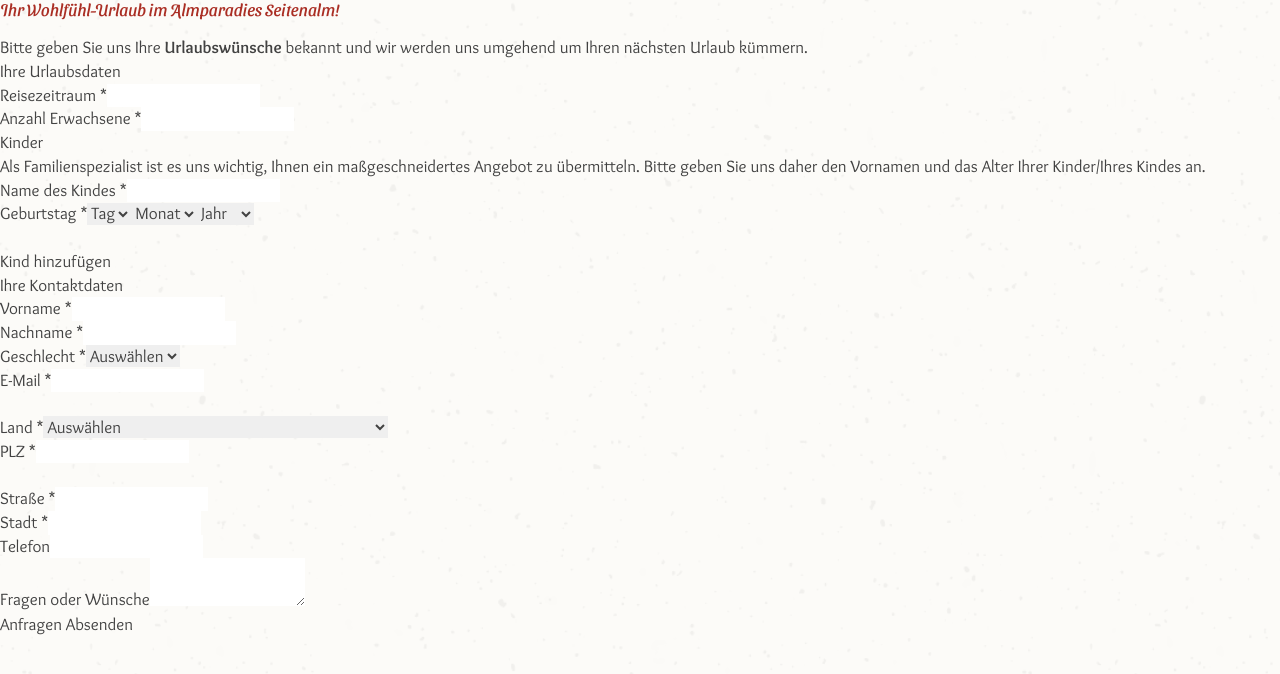
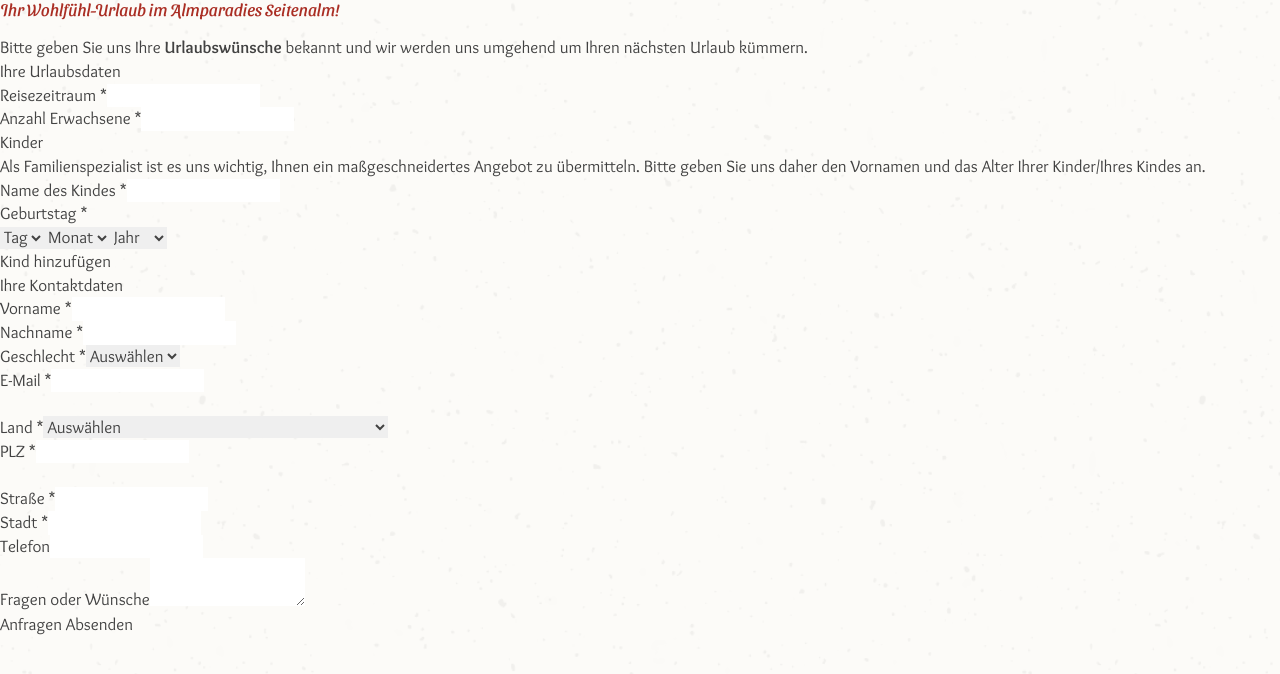
Before and after one commit to TimBluesWin/seitenalm-klon, an Angular app: page / in a window 1280 px wide. Shown: the top 674 px of the page. Built offline with nearby package versions, Linux system fonts and the light colour scheme.

Commit message:
Art der Commit: Fix
Die CSS-Klasse für die Hinzufügung der Kindern ergänzen.

```diff
--- a/src/app/app.component.html
+++ b/src/app/app.component.html
@@ -31,7 +31,7 @@
             <!-- Fehlernachricht anzeigen, wenn Reisezeitraum nicht ausgefüllt ist-->
             <!-- Die Fehler wird angezeigt, nur wenn das Formular abgeschickt ist -->
             <div
-              *ngIf="anmeldungForm.controls.reiseZeitRaum.invalid && abgeschickt"
+              *ngIf="anmeldungForm.controls.reiseZeitRaum.invalid && abgeschickt" class="form-tooltip"
             >
               Geben Sie ein gültiges Datum ein.
             </div>
@@ -47,7 +47,7 @@
             <!-- Fehlernachricht anzeigen, wenn Anzahl der Erwachsene weder ausgefüllt noch positiv noch Nummer ist-->
             <!-- Die Fehler wird angezeigt, nur wenn das Formular abgeschickt ist -->
             <div
-              *ngIf="anmeldungForm.controls.erwachsene.invalid && abgeschickt"
+              *ngIf="anmeldungForm.controls.erwachsene.invalid && abgeschickt" class="form-tooltip"
             >
               Geben Sie eine positive Zahl ein.
             </div>
@@ -55,32 +55,37 @@
         </div>
       </div>
     </fieldset>
+    <fieldset>
       <!-- Legend für Hinzufügung des Kindes. -->
       <legend class="form-legend">Kinder</legend>
       <!-- Wichtigkeit des Kindes in Seitenalm. -->
       <p class="form-info">Als Familienspezialist ist es uns wichtig, Ihnen ein maßgeschneidertes Angebot zu übermitteln. Bitte geben Sie uns daher den Vornamen und das Alter Ihrer Kinder/Ihres Kindes an.</p>
       <div formArrayName="kinder">
         <!-- For-Loop für jedes Kind-->
-        <div *ngFor="let item of kindern.controls; let i = index">
-          <div [formGroupName]="i">
-            <div>
+        <div *ngFor="let item of kindern.controls; let i = index" class="flex flex-wrap w-full">
+          <div [formGroupName]="i" class="test">
+            <div class="form-field request required">
               <!-- Label für Kindname. Es ist erforderlich. -->
               <label for="kindName" class="form-label required">Name des Kindes</label>
               <!-- Eingabe jedes Kindnamen -->
-              <input formControlName="kindName" type="text" required/>
-            </div>
+              <input formControlName="kindName" type="text" class="form-input" required/>
               <!-- Fehlernachricht anzeigen, wenn Anzahl der Erwachsene weder ausgefüllt noch positiv noch Nummer ist-->
               <!-- Die Fehler wird angezeigt, nur wenn das Formular abgeschickt ist -->
               <div
-            *ngIf="item.get('kindName')?.hasError('required') && abgeschickt"
+              *ngIf="item.get('kindName')?.hasError('required') && abgeschickt" class="form-tooltip"
               >
                 Geben Sie einen gültigen Namen ein.
               </div>
-            <div>
+            </div>
+            <div class="w-full">
+              <div class="form-field required children-container">
+                <div class="children-label">
                   <!-- Label für Geburtstag -->
                   <label for="tag" class="form-label required">Geburtstag</label>
+                </div>
+                <div class="children_wrap form-field">
                   <!--Combo Box für die Tageauswahl-->
-              <select formControlName="tag" required>
+                  <select formControlName="tag" required class="form-input">
                     <!-- Defaultwert (Tag) -->
                     <option value="" selected>Tag</option>
                     <!-- Verwendung der for-loop, die Tage in dem Auswahlfeld hinzuzufügen-->
@@ -89,7 +94,7 @@
                     </option>
                   </select>
                   <!--Combo Box für die Monatsauswahl-->
-              <select formControlName="monat" required>
+                  <select formControlName="monat" required class="form-input">
                     <!-- Defaultwert (Monat) -->
                     <option value="" selected>Monat</option>
                     <!-- Verwendung der for-loop, die Monate in dem Auswahlfeld hinzuzufügen-->
@@ -98,7 +103,7 @@
                     </option>
                   </select>
                   <!-- Combo Box für die Jahrauswahl -->
-              <select formControlName="jahr" required>
+                  <select formControlName="jahr" required class="form-input">
                     <!-- Defaultwert (Jahr) -->
                     <option value="" selected>Jahr</option>
                     <!-- Verwendung der for-loop, das Jahr in dem Auswahlfeld hinzuzufügen-->
@@ -107,18 +112,20 @@
                     </option>
                   </select>
                 </div>
-            <br />
               </div>
             </div>
           </div>
-      <div>
-        <a (click)="kindHinzufuegen()">
+        </div>
+      </div>
+      <div class="text-right request-form-children-control mb-4">
+        <a class="button children-add-button" (click)="kindHinzufuegen()">
           Kind hinzufügen
         </a>
-        <a *ngIf="kindern.length > 1" (click)="kindEntfernung()">
+        <a class="inline-block text-sm m-1 opacity-75 underline hover:no-underline" *ngIf="kindern.length > 1" (click)="kindEntfernung()">
           Kind entfernen
         </a>
       </div>
+    </fieldset>
     <!-- Legend für Kontaktdaten -->
     <legend class="form-legend">Ihre Kontaktdaten</legend>
     <!-- Labels für Vorname -->
```
Lines whose indentation alone changed are shown as unchanged.
